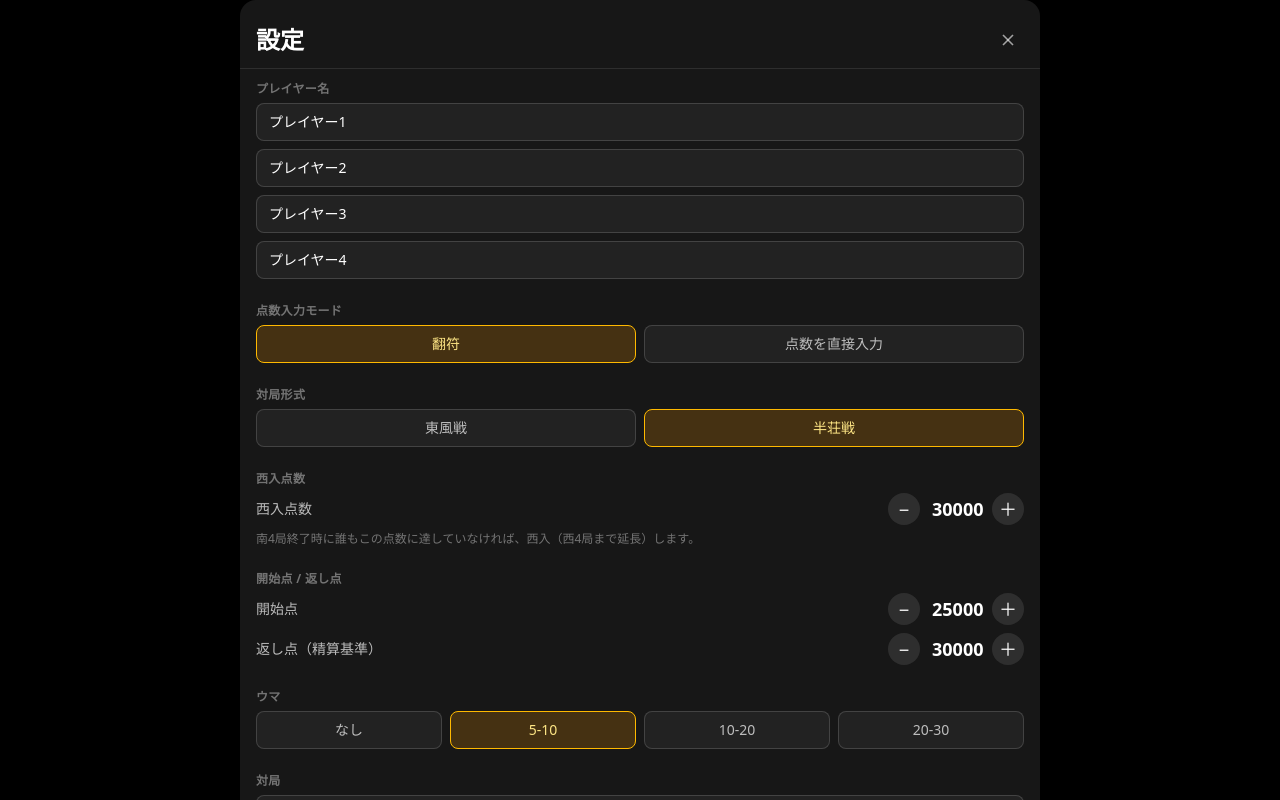
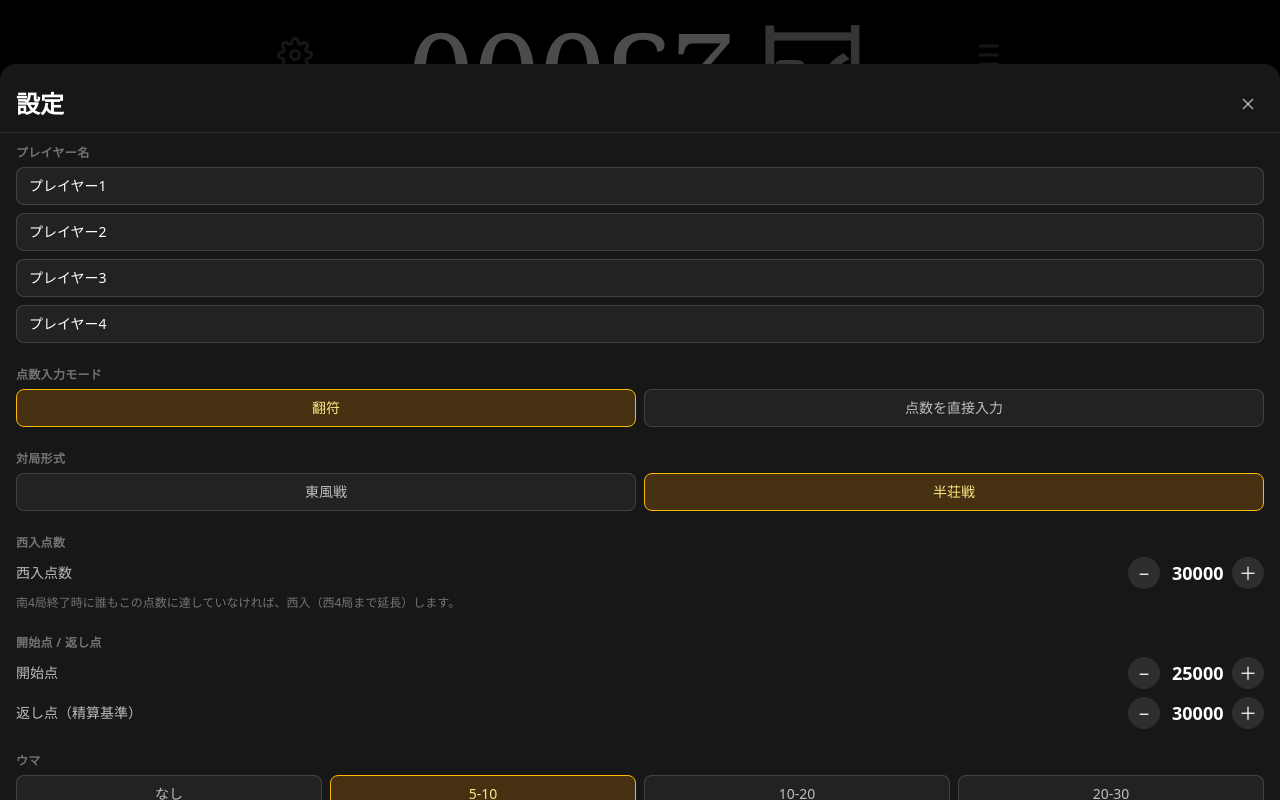
Before and after one commit to tmps880305/react-mahjong-scoreboard, a React (Vite) app: page / in a window 1280 px wide. Both pictures are taken after a click on the button 295 px from the left and 55 px from the top of the page. Built offline with nearby package versions, Linux system fonts and the light colour scheme.

Commit message:
feat: Fix popup screen size for real device

```diff
--- a/src/components/Overlay.tsx
+++ b/src/components/Overlay.tsx
@@ -10,7 +10,7 @@ interface OverlayProps {
 export function Overlay({ title, onClose, children, footer }: OverlayProps) {
   return (
     <div className="fixed inset-0 z-50 flex flex-col bg-black/70">
-      <div className="mx-auto mt-auto flex h-[min(100vw,100dvh)] w-[min(100vw,100dvh)] flex-col rounded-t-2xl bg-neutral-900 text-white shadow-2xl">
+      <div className="mx-auto mt-auto flex h-[92dvh] w-full flex-col rounded-t-2xl bg-neutral-900 text-white shadow-2xl">
         <div className="flex items-center justify-between border-b border-white/10 px-4 pb-3 pt-[max(1.5rem,env(safe-area-inset-top))]">
           <h2 className="text-2xl font-bold">{title}</h2>
           <button onClick={onClose} className="rounded-full p-1.5 text-white/60 hover:text-white">
```
